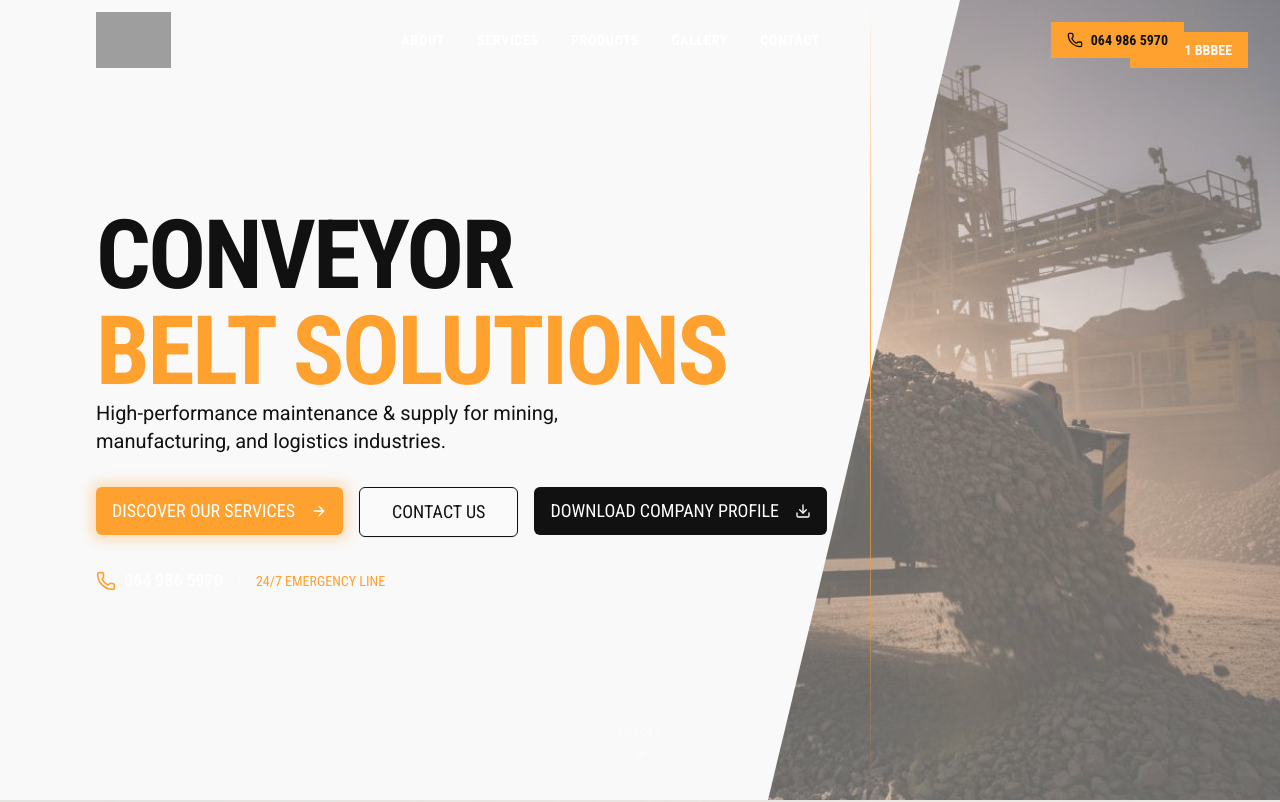
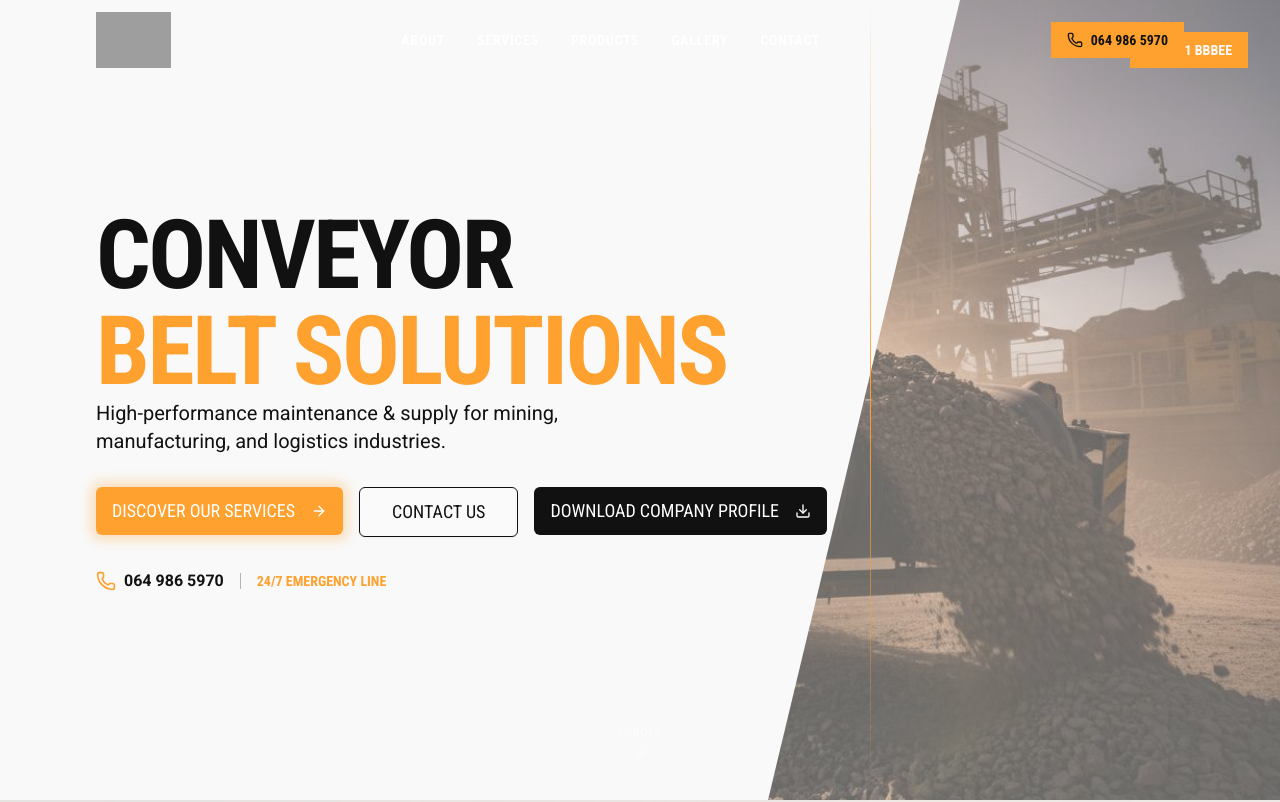
Before and after one commit to Tobi1ff/converyortrack, a React (Vite) app: page / in a window 1280 px wide. Shown: the top 802 px of the page. Built offline with nearby package versions, Linux system fonts and the light colour scheme; grey boxes are pictures that could not be loaded.

Commit message:
fix: improve visibility of emergency contact info in hero

```diff
--- a/src/sections/Hero.tsx
+++ b/src/sections/Hero.tsx
@@ -135,12 +135,12 @@ export function Hero() {
               }`}
               style={{ transitionDelay: '1s' }}
             >
-              <div className="flex items-center gap-2 text-white">
+              <div className="flex items-center gap-2 text-brand-dark">
                 <Phone className="h-5 w-5 text-brand-orange" />
-                <span className="font-medium">064 986 5970</span>
+                <span className="font-bold">064 986 5970</span>
               </div>
-              <div className="h-4 w-px bg-white/30" />
-              <span className="text-brand-orange font-condensed text-sm">24/7 EMERGENCY LINE</span>
+              <div className="h-4 w-px bg-brand-dark/30" />
+              <span className="text-brand-orange font-condensed font-bold text-sm">24/7 EMERGENCY LINE</span>
             </div>
           </div>
         </div>
```
